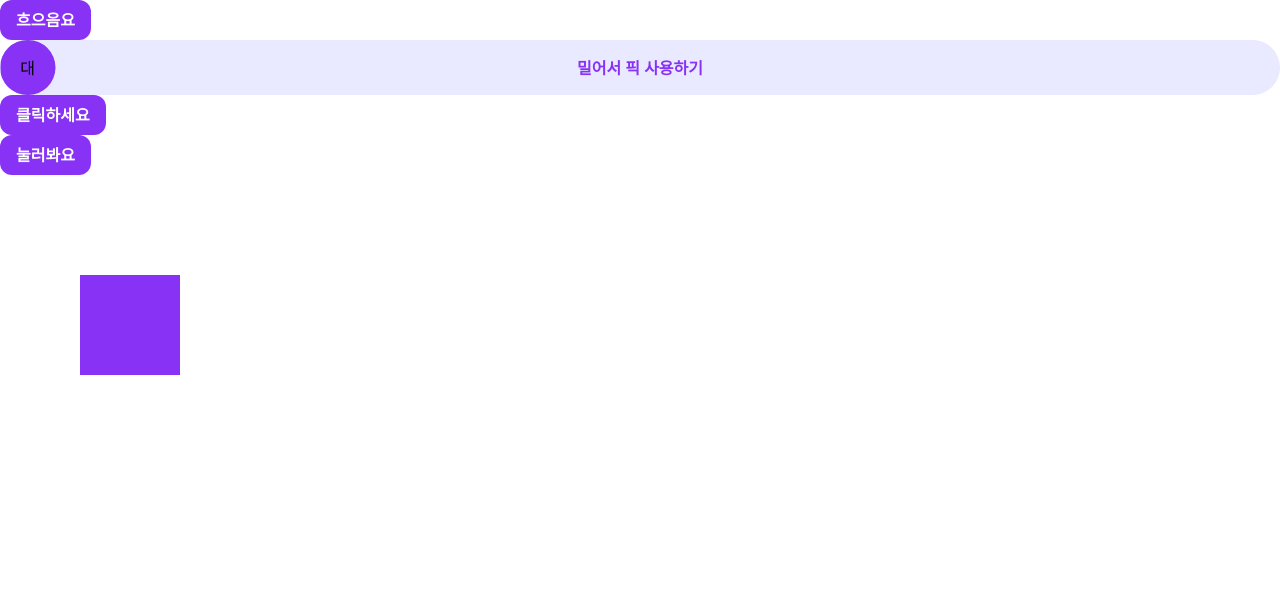
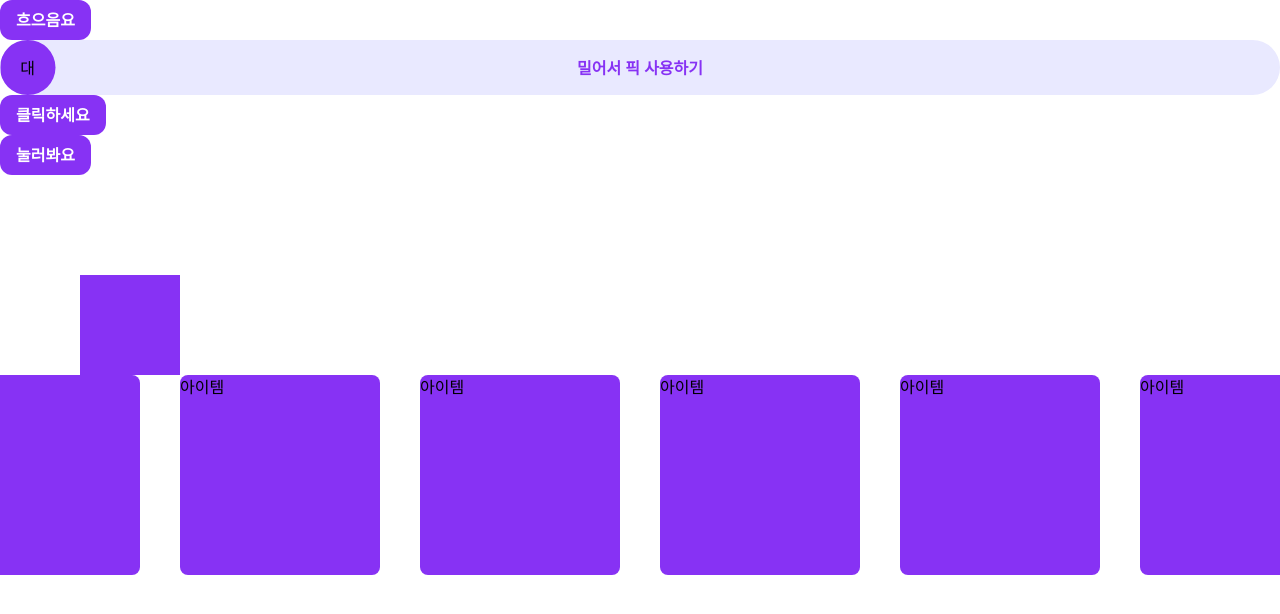
Before and after one commit to XionWCFM/radix-ui-study, a Next.js app: page / in a window 1280 px wide. Shown: the top 614 px of the page. Built offline with nearby package versions, Linux system fonts and the light colour scheme.

Commit message:
:sparkles: 캐러셀 데모

```diff
--- a/components/demo.tsx
+++ b/components/demo.tsx
@@ -10,6 +10,18 @@ const DemoOffset = ({}: demoProps) => {
   return (
     <div>
       <div ref={ref} className=" h-[100px] w-[100px]"></div>
+      <div className=" w-full flex justify-center flex-wrap overflow-hidden">
+        <div className=" flex gap-x-10">
+          {[1, 2, 3, 4, 5, 6, 7, 8, 9, 10].map((item, idx) => (
+            <li
+              key={item}
+              className=" list-none rounded-lg flex h-[200px] w-[200px] bg-primary-100"
+            >
+              아이템
+            </li>
+          ))}
+        </div>
+      </div>
     </div>
   );
 };
```
